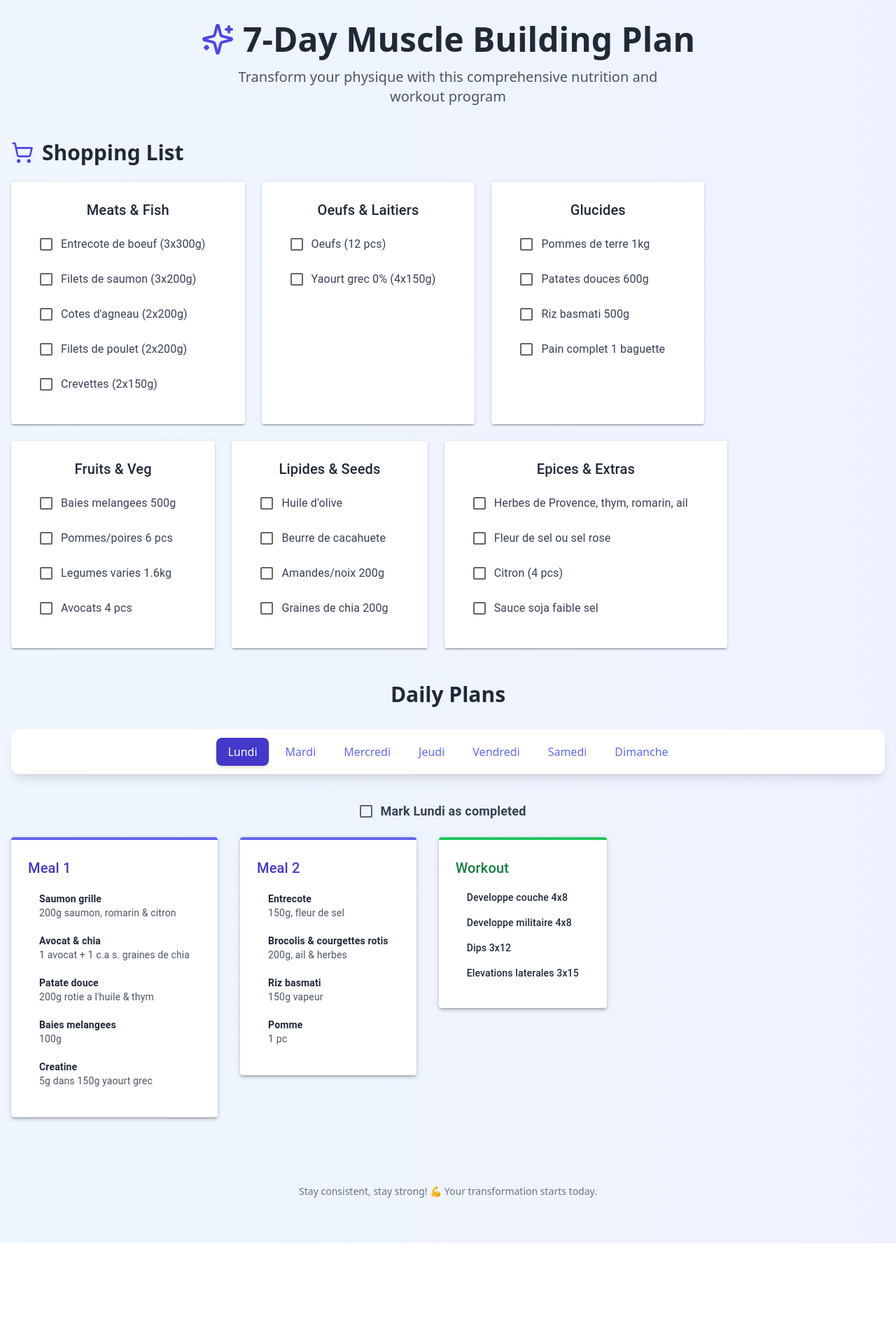
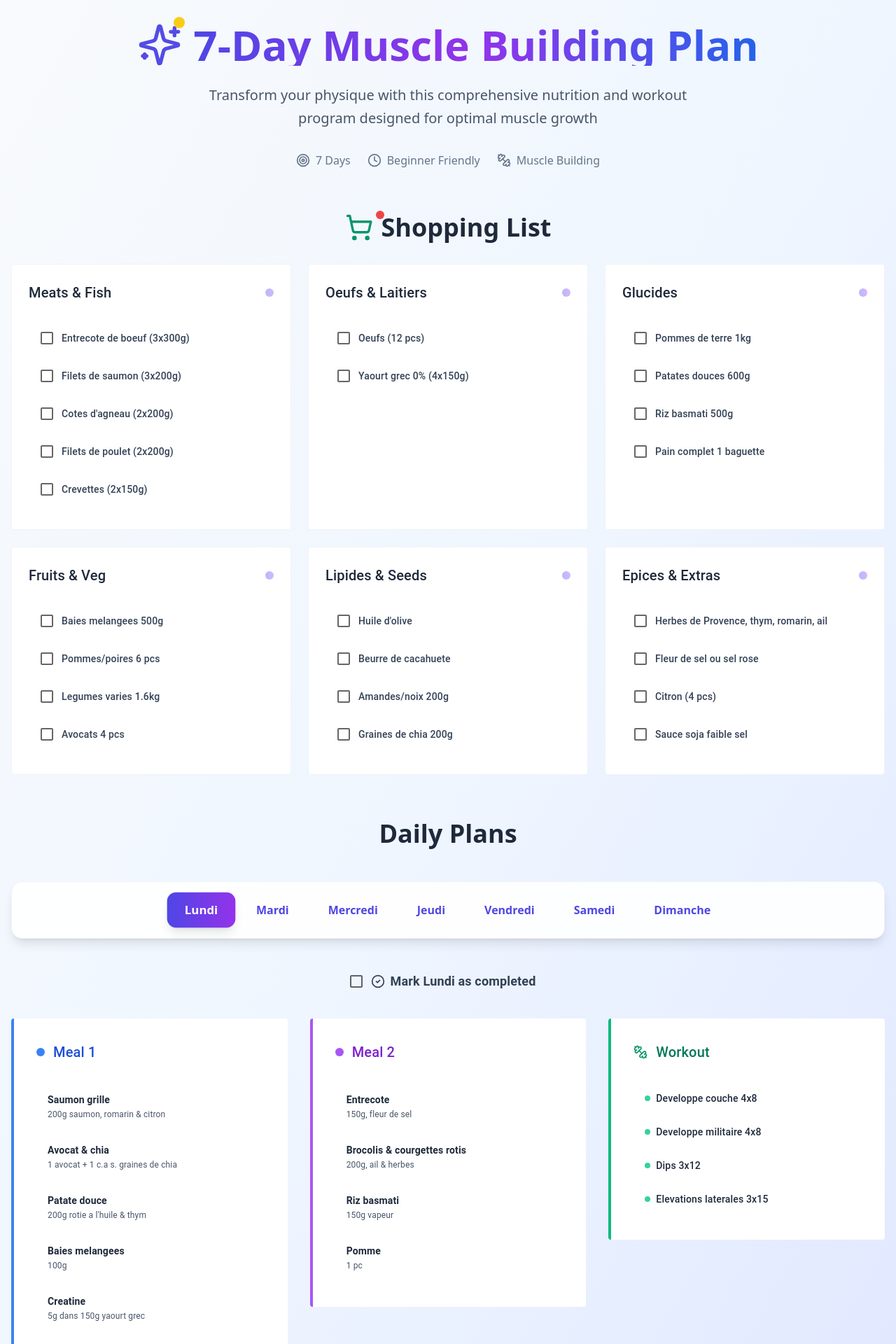
Before and after one commit to ElNahoko/iron-clad-7-day-plan, a React (Vite) app: page / in a window 1280 px wide. Shown: the top 1920 px of the page at 70% size. Before the commit the page ends 1776 px from the top, so only its background shows below. Built offline with nearby package versions, Linux system fonts and the light colour scheme.

Commit message:
Enhance design of MusclePlan component
Refactor and improve the visual design of the MusclePlan component, addressing the build errors and incorporating design enhancements for a better user experience.

```diff
--- a/src/components/MusclePlan.tsx
+++ b/src/components/MusclePlan.tsx
@@ -2,7 +2,6 @@
 import React, { useState } from 'react';
 import { Tab } from '@headlessui/react';
 import {
-  Grid,
   Paper,
   Typography,
   List,
@@ -11,7 +10,7 @@ import {
   Checkbox,
   FormControlLabel
 } from '@mui/material';
-import { Sparkles, ShoppingCart } from 'lucide-react';
+import { Sparkles, ShoppingCart, Dumbbell, CheckCircle2, Clock, Target } from 'lucide-react';
 import { plan } from '../data/plan';
 
 const MusclePlan: React.FC = () => {
@@ -42,56 +41,84 @@ const MusclePlan: React.FC = () => {
   };
 
   return (
-    <div className="min-h-screen bg-gradient-to-r from-blue-50 to-indigo-50">
+    <div className="min-h-screen bg-gradient-to-br from-slate-50 via-blue-50 to-indigo-100">
       <div className="container mx-auto px-4 py-8">
-        {/* Header */}
-        <div className="text-center mb-12">
-          <div className="flex items-center justify-center mb-4">
-            <Sparkles className="w-12 h-12 text-indigo-600 mr-3" />
-            <h1 className="text-4xl md:text-5xl font-bold text-gray-800">
+        {/* Enhanced Header */}
+        <div className="text-center mb-16">
+          <div className="flex items-center justify-center mb-6">
+            <div className="relative">
+              <Sparkles className="w-16 h-16 text-indigo-600 animate-pulse" />
+              <div className="absolute -top-1 -right-1 w-4 h-4 bg-yellow-400 rounded-full animate-bounce"></div>
+            </div>
+            <h1 className="text-5xl md:text-6xl font-bold bg-gradient-to-r from-indigo-600 via-purple-600 to-blue-600 bg-clip-text text-transparent ml-4">
               7-Day Muscle Building Plan
             </h1>
           </div>
-          <p className="text-xl text-gray-600 max-w-2xl mx-auto">
-            Transform your physique with this comprehensive nutrition and workout program
+          <p className="text-xl text-slate-600 max-w-3xl mx-auto leading-relaxed">
+            Transform your physique with this comprehensive nutrition and workout program designed for optimal muscle growth
           </p>
+          <div className="flex justify-center items-center gap-6 mt-8">
+            <div className="flex items-center gap-2 text-slate-500">
+              <Target className="w-5 h-5" />
+              <span className="font-medium">7 Days</span>
+            </div>
+            <div className="flex items-center gap-2 text-slate-500">
+              <Clock className="w-5 h-5" />
+              <span className="font-medium">Beginner Friendly</span>
+            </div>
+            <div className="flex items-center gap-2 text-slate-500">
+              <Dumbbell className="w-5 h-5" />
+              <span className="font-medium">Muscle Building</span>
+            </div>
+          </div>
         </div>
 
-        {/* Shopping Section */}
-        <section className="mb-12">
-          <div className="flex items-center mb-6">
-            <ShoppingCart className="w-8 h-8 text-indigo-600 mr-3" />
-            <h2 className="text-3xl font-bold text-gray-800">Shopping List</h2>
+        {/* Enhanced Shopping Section */}
+        <section className="mb-16">
+          <div className="flex items-center justify-center mb-8">
+            <div className="relative">
+              <ShoppingCart className="w-10 h-10 text-emerald-600 mr-3" />
+              <div className="absolute -top-1 -right-1 w-3 h-3 bg-red-500 rounded-full"></div>
+            </div>
+            <h2 className="text-4xl font-bold text-slate-800">Shopping List</h2>
           </div>
 
-          <Grid container spacing={3}>
+          <div className="grid grid-cols-1 sm:grid-cols-2 lg:grid-cols-3 gap-6">
             {plan.shopping.map((section, index) => (
-              <Grid item xs={12} sm={6} md={4} key={index}>
+              <div key={index} className="group">
                 <Paper
-                  elevation={2}
-                  className="p-6 h-full transition-all duration-300 hover:shadow-lg hover:scale-105"
+                  elevation={0}
+                  className="p-6 h-full bg-white/80 backdrop-blur-sm border border-slate-200/50 rounded-2xl transition-all duration-500 hover:shadow-2xl hover:scale-105 hover:bg-white group-hover:border-indigo-300"
                 >
-                  <Typography variant="h6" className="font-bold text-gray-800 mb-4 text-center">
+                  <div className="flex items-center justify-between mb-4">
+                    <Typography variant="h6" className="font-bold text-slate-800 text-lg">
                       {section.category}
                     </Typography>
-                  <List dense>
+                    <div className="w-3 h-3 bg-gradient-to-r from-indigo-400 to-purple-400 rounded-full opacity-60 group-hover:opacity-100 transition-opacity"></div>
+                  </div>
+                  <List dense className="space-y-1">
                     {section.items.map((item, itemIndex) => (
-                      <ListItem key={itemIndex} className="px-0">
+                      <ListItem key={itemIndex} className="px-0 py-1">
                         <FormControlLabel
                           control={
                             <Checkbox
                               checked={boughtItems.has(item)}
                               onChange={() => toggleBoughtItem(item)}
-                              className="text-indigo-600"
+                              className="text-emerald-600"
+                              sx={{
+                                '&.Mui-checked': {
+                                  color: '#059669',
+                                },
+                              }}
                             />
                           }
                           label={
                             <span
                               className={`${
                                 boughtItems.has(item)
-                                  ? 'line-through text-gray-400'
-                                  : 'text-gray-700'
-                              } transition-colors duration-200`}
+                                  ? 'line-through text-slate-400'
+                                  : 'text-slate-700'
+                              } transition-all duration-300 text-sm font-medium`}
                             >
                               {item}
                             </span>
@@ -101,148 +128,175 @@ const MusclePlan: React.FC = () => {
                     ))}
                   </List>
                 </Paper>
-              </Grid>
+              </div>
             ))}
-          </Grid>
+          </div>
         </section>
 
-        {/* Daily Plans Section */}
+        {/* Enhanced Daily Plans Section */}
         <section>
-          <h2 className="text-3xl font-bold text-gray-800 mb-8 text-center">
+          <h2 className="text-4xl font-bold text-slate-800 mb-12 text-center">
             Daily Plans
           </h2>
 
           <Tab.Group>
-            <Tab.List className="flex flex-wrap justify-center bg-white rounded-xl p-2 mb-8 shadow-lg">
+            <Tab.List className="flex flex-wrap justify-center bg-white/90 backdrop-blur-sm rounded-2xl p-3 mb-10 shadow-lg border border-slate-200/50">
               {plan.days.map((day, index) => (
                 <Tab
                   key={index}
                   className={({ selected }) =>
-                    `px-4 py-2 m-1 rounded-lg font-medium transition-all duration-200 focus:outline-none focus:ring-2 focus:ring-indigo-500 focus:ring-opacity-50 ${
+                    `px-6 py-3 m-1 rounded-xl font-semibold transition-all duration-300 focus:outline-none focus:ring-2 focus:ring-indigo-500 focus:ring-opacity-50 ${
                       selected
-                        ? 'bg-indigo-700 text-white shadow-md'
-                        : 'text-indigo-500 hover:bg-indigo-50 hover:text-indigo-700'
+                        ? 'bg-gradient-to-r from-indigo-600 to-purple-600 text-white shadow-lg scale-105'
+                        : 'text-indigo-600 hover:bg-indigo-50 hover:text-indigo-700 hover:scale-102'
                     }`
                   }
                 >
+                  <div className="flex items-center gap-2">
+                    {completedDays.has(day.name) && (
+                      <CheckCircle2 className="w-4 h-4" />
+                    )}
                     {day.name}
+                  </div>
                 </Tab>
               ))}
             </Tab.List>
 
             <Tab.Panels>
               {plan.days.map((day, dayIndex) => (
-                <Tab.Panel key={dayIndex}>
-                  <div className="mb-4 flex items-center justify-center">
+                <Tab.Panel key={dayIndex} className="animate-fade-in">
+                  <div className="mb-8 flex items-center justify-center">
                     <FormControlLabel
                       control={
                         <Checkbox
                           checked={completedDays.has(day.name)}
                           onChange={() => toggleCompletedDay(day.name)}
-                          className="text-green-600"
+                          sx={{
+                            '&.Mui-checked': {
+                              color: '#059669',
+                            },
+                          }}
                         />
                       }
                       label={
-                        <span className="text-lg font-semibold text-gray-700">
+                        <span className="text-lg font-semibold text-slate-700 flex items-center gap-2">
+                          <CheckCircle2 className="w-5 h-5" />
                           Mark {day.name} as completed
                         </span>
                       }
                     />
                   </div>
 
-                  <Grid container spacing={4}>
-                    {/* Meal 1 */}
-                    <Grid item xs={12} md={4}>
+                  <div className="grid grid-cols-1 lg:grid-cols-3 gap-8">
+                    {/* Enhanced Meal 1 */}
+                    <div className="group">
                       <Paper
-                        elevation={3}
-                        className={`p-6 bg-gray-50 border-t-4 border-indigo-500 transition-all duration-300 hover:shadow-lg ${
-                          completedDays.has(day.name) ? 'opacity-60' : ''
+                        elevation={0}
+                        className={`p-8 bg-gradient-to-br from-blue-50 to-indigo-50 border-l-4 border-blue-500 rounded-2xl transition-all duration-500 hover:shadow-xl hover:scale-105 ${
+                          completedDays.has(day.name) ? 'opacity-60 grayscale' : ''
                         }`}
                       >
-                        <Typography variant="h6" className="font-bold text-indigo-700 mb-4">
+                        <div className="flex items-center gap-3 mb-6">
+                          <div className="w-3 h-3 bg-blue-500 rounded-full"></div>
+                          <Typography variant="h6" className="font-bold text-blue-700">
                             Meal 1
                           </Typography>
-                        <List dense>
+                        </div>
+                        <List dense className="space-y-3">
                           {day.meal1.map((meal, mealIndex) => (
-                            <ListItem key={mealIndex} className="px-0">
+                            <ListItem key={mealIndex} className="px-0 py-2 bg-white/50 rounded-lg">
                               <ListItemText
                                 primary={
-                                  <strong className="text-gray-800">{meal.label}</strong>
+                                  <strong className="text-slate-800 text-sm">{meal.label}</strong>
                                 }
                                 secondary={
-                                  <span className="text-gray-600">{meal.detail}</span>
+                                  <span className="text-slate-600 text-xs">{meal.detail}</span>
                                 }
                               />
                             </ListItem>
                           ))}
                         </List>
                       </Paper>
-                    </Grid>
+                    </div>
 
-                    {/* Meal 2 */}
-                    <Grid item xs={12} md={4}>
+                    {/* Enhanced Meal 2 */}
+                    <div className="group">
                       <Paper
-                        elevation={3}
-                        className={`p-6 bg-gray-50 border-t-4 border-indigo-500 transition-all duration-300 hover:shadow-lg ${
-                          completedDays.has(day.name) ? 'opacity-60' : ''
+                        elevation={0}
+                        className={`p-8 bg-gradient-to-br from-purple-50 to-pink-50 border-l-4 border-purple-500 rounded-2xl transition-all duration-500 hover:shadow-xl hover:scale-105 ${
+                          completedDays.has(day.name) ? 'opacity-60 grayscale' : ''
                         }`}
                       >
-                        <Typography variant="h6" className="font-bold text-indigo-700 mb-4">
+                        <div className="flex items-center gap-3 mb-6">
+                          <div className="w-3 h-3 bg-purple-500 rounded-full"></div>
+                          <Typography variant="h6" className="font-bold text-purple-700">
                             Meal 2
                           </Typography>
-                        <List dense>
+                        </div>
+                        <List dense className="space-y-3">
                           {day.meal2.map((meal, mealIndex) => (
-                            <ListItem key={mealIndex} className="px-0">
+                            <ListItem key={mealIndex} className="px-0 py-2 bg-white/50 rounded-lg">
                               <ListItemText
                                 primary={
-                                  <strong className="text-gray-800">{meal.label}</strong>
+                                  <strong className="text-slate-800 text-sm">{meal.label}</strong>
                                 }
                                 secondary={
-                                  <span className="text-gray-600">{meal.detail}</span>
+                                  <span className="text-slate-600 text-xs">{meal.detail}</span>
                                 }
                               />
                             </ListItem>
                           ))}
                         </List>
                       </Paper>
-                    </Grid>
+                    </div>
 
-                    {/* Workout */}
-                    <Grid item xs={12} md={4}>
+                    {/* Enhanced Workout */}
+                    <div className="group">
                       <Paper
-                        elevation={3}
-                        className={`p-6 bg-green-50 border-t-4 border-green-500 transition-all duration-300 hover:shadow-lg ${
-                          completedDays.has(day.name) ? 'opacity-60' : ''
+                        elevation={0}
+                        className={`p-8 bg-gradient-to-br from-emerald-50 to-green-50 border-l-4 border-emerald-500 rounded-2xl transition-all duration-500 hover:shadow-xl hover:scale-105 ${
+                          completedDays.has(day.name) ? 'opacity-60 grayscale' : ''
                         }`}
                       >
-                        <Typography variant="h6" className="font-bold text-green-700 mb-4">
+                        <div className="flex items-center gap-3 mb-6">
+                          <Dumbbell className="w-5 h-5 text-emerald-600" />
+                          <Typography variant="h6" className="font-bold text-emerald-700">
                             Workout
                           </Typography>
-                        <List dense>
+                        </div>
+                        <List dense className="space-y-3">
                           {day.workout.map((exercise, exerciseIndex) => (
-                            <ListItem key={exerciseIndex} className="px-0">
+                            <ListItem key={exerciseIndex} className="px-0 py-2 bg-white/50 rounded-lg">
                               <ListItemText
                                 primary={
-                                  <span className="text-gray-800 font-medium">{exercise}</span>
+                                  <span className="text-slate-800 font-medium text-sm flex items-center gap-2">
+                                    <div className="w-2 h-2 bg-emerald-400 rounded-full"></div>
+                                    {exercise}
+                                  </span>
                                 }
                               />
                             </ListItem>
                           ))}
                         </List>
                       </Paper>
-                    </Grid>
-                  </Grid>
+                    </div>
+                  </div>
                 </Tab.Panel>
               ))}
             </Tab.Panels>
           </Tab.Group>
         </section>
 
-        {/* Footer */}
-        <footer className="text-center mt-16 py-8">
-          <p className="text-gray-500 text-sm">
-            Stay consistent, stay strong! 💪 Your transformation starts today.
+        {/* Enhanced Footer */}
+        <footer className="text-center mt-20 py-12">
+          <div className="bg-gradient-to-r from-indigo-600 to-purple-600 bg-clip-text text-transparent">
+            <p className="text-lg font-semibold mb-2">
+              Stay consistent, stay strong! 💪
             </p>
+            <p className="text-slate-600">
+              Your transformation starts today.
+            </p>
+          </div>
         </footer>
       </div>
     </div>
```
Lines whose indentation alone changed are shown as unchanged.
